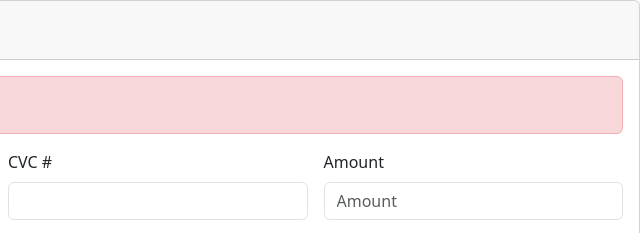
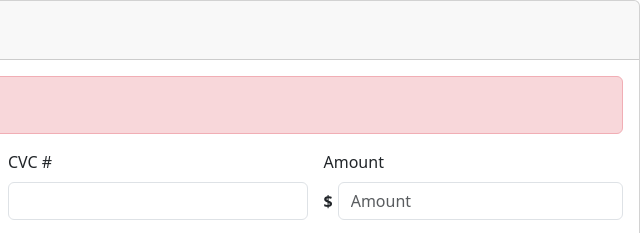
Before and after one commit to 4GeeksAcademy/Crea-un-formulario-con-HTML5-Rodrigo, a plain HTML site: page Index.html in a window 1280 px wide. Shown: the top 233 px of the page, 640-1280 px from the left. Drawn offline with nearby package versions, Linux system fonts and the light colour scheme.

Commit message:
Add files via upload

```diff
--- a/Index.html
+++ b/Index.html
@@ -34,11 +34,16 @@
                       <div class="col-md-3">
 
                         <label for="Card" class="form-label">Amount</label>
-                       <div>
 
 
-                       <input type="number" style= "flex-direction:column;" class = "form-control" id="inputAmount" placeholder="Amount" $>
+                       <div class="d-flex" style="align-items: center;">
 
+                        <b style="margin-right: 5px;">$</b>
+                        <input type="number" style= "flex-direction:column;" class = "form-control" id="inputAmount" placeholder="Amount" >
+                      </div>
+
+
+                       <div>
                     </div>
                       </div>
 
```
